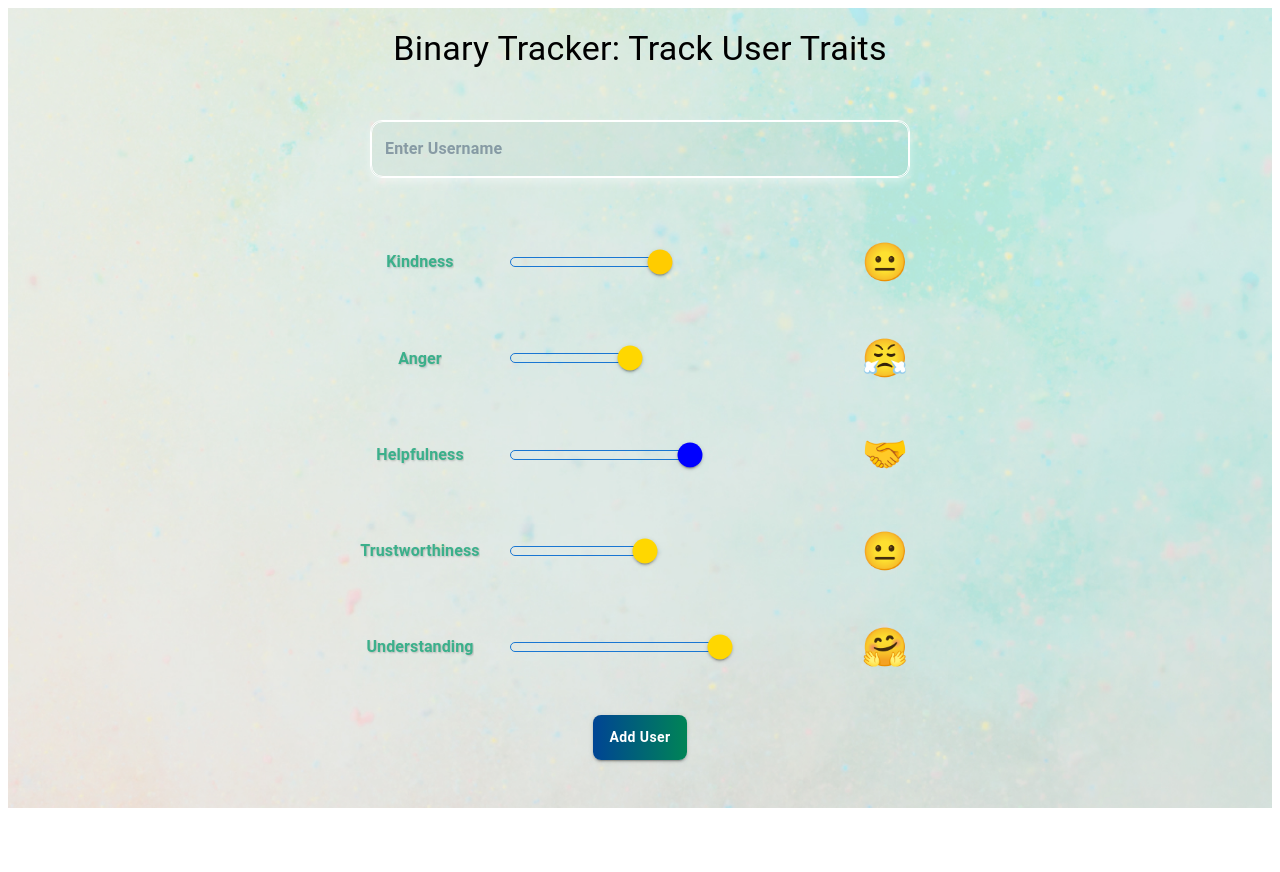
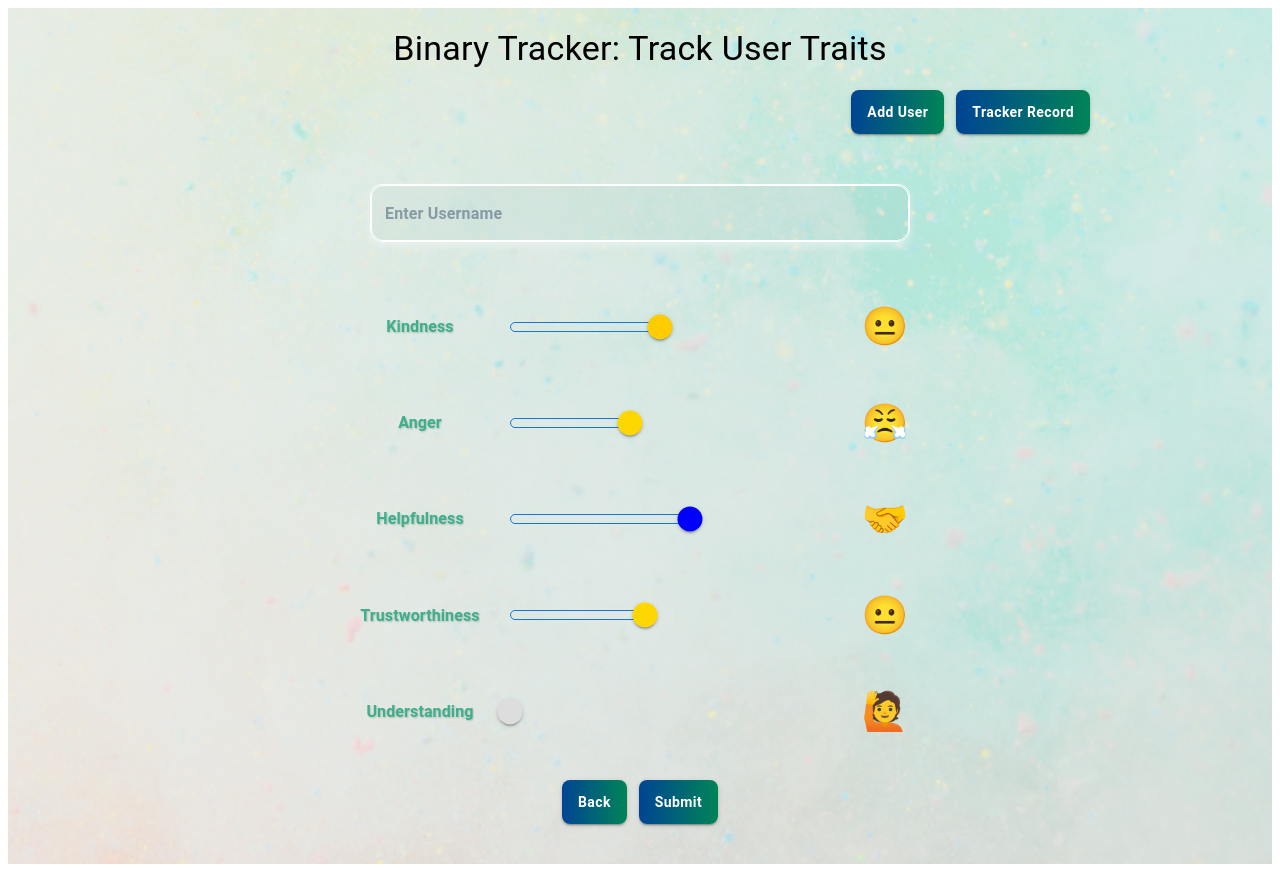
Before and after one commit to HanoodTunio/living-with-bpd, a React (Vite) app in the folder front-end/: page / in a window 1280 px wide. Both pictures are taken after a click on the button "Add User". Before the commit the page ends 816 px from the top, so only its background shows below. Built offline with nearby package versions, Linux system fonts and the light colour scheme.

Commit message:
Added dummy table of the Binary Tracker

```diff
--- a/front-end/src/pages/BinaryTrakerPage.jsx
+++ b/front-end/src/pages/BinaryTrakerPage.jsx
@@ -1,17 +1,31 @@
 import React, { useState } from "react";
-import { Box, Typography, Modal } from "@mui/material";
+import {
+  Box,
+  Typography,
+  Modal,
+  Table,
+  TableBody,
+  TableCell,
+  TableContainer,
+  TableHead,
+  TableRow,
+  Paper,
+  IconButton,
+} from "@mui/material";
 import EmojiSlider from "../components/common/BinaryTracker/EmojiSlider";
 import CustomButton from "../components/common/CustomButton/CustomButton";
 import Field from "../components/common/Field/Field";
+import DeleteIcon from "@mui/icons-material/Delete"; // Import the Delete icon
 
 const BinaryTrackerPage = () => {
   const [username, setUsername] = useState("");
-  const [sliderValues, setSliderValues] = useState([50, 40, 60, 45, 70]);
+  const [sliderValues, setSliderValues] = useState([50, 40, 60, 45]); // Removed the 5th slider (Work Ethic)
   const [userData, setUserData] = useState([]);
   const [isUserAdding, setIsUserAdding] = useState(false);
   const [openModal, setOpenModal] = useState(false);
   const [modalAverage, setModalAverage] = useState(0);
   const [feedbackProvided, setFeedbackProvided] = useState(false);
+  const [showTable, setShowTable] = useState(false); // To toggle table visibility
 
   // Calculate the average of slider values
   const calculateAverage = (values) => {
@@ -39,7 +53,7 @@ const BinaryTrackerPage = () => {
       const newUser = { username, traits: sliderValues };
       setUserData((prevData) => [...prevData, newUser]);
       setUsername("");
-      setSliderValues([50, 40, 60, 45, 70]);
+      setSliderValues([50, 40, 60, 45]); // Reset the sliders
       setIsUserAdding(false);
 
       // Calculate the average before opening modal
@@ -59,6 +73,13 @@ const BinaryTrackerPage = () => {
     setFeedbackProvided(false); // Reset feedback state when closing modal
   };
 
+  // Delete user function
+  const handleDeleteUser = (usernameToDelete) => {
+    setUserData((prevData) =>
+      prevData.filter((user) => user.username !== usernameToDelete)
+    );
+  };
+
   // Define modal style
   const modalStyle = {
     position: "absolute",
@@ -73,6 +94,26 @@ const BinaryTrackerPage = () => {
     zIndex: 1300,
   };
 
+  // Toggle table visibility on "Tracker Record" click
+  const handleTrackerRecordClick = () => {
+    setShowTable(true);
+    setIsUserAdding(false); // Hide the form when showing the table
+  };
+
+  // Back button functionality
+  const handleBackButton = () => {
+    setIsUserAdding(false); // Reset state to show the initial buttons
+    setUsername(""); // Reset form data
+    setSliderValues([50, 40, 60, 45]); // Reset slider values
+    setShowTable(false); // Close the table if it's open
+  };
+
+  // Handle "Add User" from the table to show the user form
+  const handleAddUserFromTable = () => {
+    setShowTable(false); // Hide the table
+    setIsUserAdding(true); // Show the user tracker form
+  };
+
   return (
     <Box sx={{ padding: "20px", maxWidth: "900px", margin: "0 auto" }}>
       <Typography
@@ -83,37 +124,54 @@ const BinaryTrackerPage = () => {
       </Typography>
 
       <Box sx={{ marginBottom: "20px", textAlign: "center" }}>
-        {!isUserAdding ? (
-          <>
+        {/* Always show buttons at the top */}
         <Box
           sx={{
             display: "flex",
             justifyContent: "flex-end",
             gap: "12px",
+            marginBottom: "20px", // To give space between buttons and form/table
           }}
         >
+          {!showTable && (
+            <>
               <CustomButton
                 text="Add User"
-                onClick={() => setIsUserAdding(true)}
+                onClick={() => setIsUserAdding(true)} // Show form when adding user
               />
               <CustomButton
                 text="Tracker Record"
-                //onClick={handleTrackerRecord}
+                onClick={handleTrackerRecordClick} // Show table when viewing record
               />
+            </>
+          )}
+          {showTable && (
+            <>
+              <CustomButton
+                text="Back"
+                onClick={handleBackButton} // Show back button to go back
+              />
+              <CustomButton
+                text="Add User"
+                onClick={handleAddUserFromTable} // Add user from table to form
+              />
+            </>
+          )}
         </Box>
-          </>
-        ) : (
+
+        {isUserAdding && !showTable ? (
           <>
+            {/* User form */}
             <Box
               sx={{
                 marginTop: "50px",
                 marginBottom: "30px",
                 width: "60%",
-                display: "flex", // Enable flexbox
-                justifyContent: "center", // Center horizontally
-                alignItems: "center", // Center vertically (optional, but helps in case there's any vertical gap)
-                marginLeft: "auto", // Optional: ensures the Box itself is centered in its parent container
-                marginRight: "auto", // Optional: ensures the Box itself is centered in its parent container
+                display: "flex",
+                justifyContent: "center",
+                alignItems: "center",
+                marginLeft: "auto",
+                marginRight: "auto",
               }}
             >
               <Field
@@ -128,7 +186,7 @@ const BinaryTrackerPage = () => {
               <EmojiSlider
                 title="Kindness"
                 value={sliderValues[0]}
-                onValueChange={(newValue) => handleSliderChange(0, newValue)} // Pass function to handle value change
+                onValueChange={(newValue) => handleSliderChange(0, newValue)}
                 emojiRanges={[
                   { range: [0, 20], emoji: "😡", color: "#FF6347" },
                   { range: [21, 40], emoji: "😤", color: "#FF4500" },
@@ -142,7 +200,7 @@ const BinaryTrackerPage = () => {
               <EmojiSlider
                 title="Anger"
                 value={sliderValues[1]}
-                onValueChange={(newValue) => handleSliderChange(1, newValue)} // Pass function to handle value change
+                onValueChange={(newValue) => handleSliderChange(1, newValue)}
                 emojiRanges={[
                   { range: [0, 20], emoji: "🧘", color: "#00FF00" },
                   { range: [21, 40], emoji: "😐", color: "#FFD700" },
@@ -156,7 +214,7 @@ const BinaryTrackerPage = () => {
               <EmojiSlider
                 title="Helpfulness"
                 value={sliderValues[2]}
-                onValueChange={(newValue) => handleSliderChange(2, newValue)} // Pass function to handle value change
+                onValueChange={(newValue) => handleSliderChange(2, newValue)}
                 emojiRanges={[
                   { range: [0, 20], emoji: "🙅", color: "#FF6347" },
                   { range: [21, 40], emoji: "😐", color: "#FFD700" },
@@ -170,7 +228,7 @@ const BinaryTrackerPage = () => {
               <EmojiSlider
                 title="Trustworthiness"
                 value={sliderValues[3]}
-                onValueChange={(newValue) => handleSliderChange(3, newValue)} // Pass function to handle value change
+                onValueChange={(newValue) => handleSliderChange(3, newValue)}
                 emojiRanges={[
                   { range: [0, 20], emoji: "👀", color: "#FF6347" },
                   { range: [21, 40], emoji: "🙄", color: "#FF4500" },
@@ -184,26 +242,71 @@ const BinaryTrackerPage = () => {
               <EmojiSlider
                 title="Understanding"
                 value={sliderValues[4]}
-                onValueChange={(newValue) => handleSliderChange(4, newValue)} // Pass function to handle value change
+                onValueChange={(newValue) => handleSliderChange(4, newValue)} // Handling slider value change
                 emojiRanges={[
-                  { range: [0, 20], emoji: "❌", color: "#FF6347" },
-                  { range: [21, 40], emoji: "😐", color: "#FF4500" },
-                  { range: [41, 60], emoji: "🤗", color: "#00FF00" },
-                  { range: [61, 80], emoji: "🙌", color: "#FFD700" },
-                  { range: [81, 100], emoji: "✨", color: "#00BFFF" },
+                  { range: [0, 20], emoji: "🤔", color: "#FF6347" },
+                  { range: [21, 40], emoji: "😐", color: "#FFD700" },
+                  { range: [41, 60], emoji: "🙋", color: "#4CAF50" },
+                  { range: [61, 80], emoji: "🧠", color: "#00BFFF" },
+                  { range: [81, 100], emoji: "💡", color: "#FFD700" },
                 ]}
                 sliderWidth={300}
                 thumbSize={25}
               />
             </Box>
 
-            <Box sx={{ textAlign: "center" }}>
-              <CustomButton text="Add User" onClick={handleAddUser} />
+            <Box
+              sx={{ display: "flex", justifyContent: "center", gap: "12px" }}
+            >
+              <CustomButton text="Back" onClick={handleBackButton} />
+              <CustomButton text="Submit" onClick={handleAddUser} />
             </Box>
           </>
+        ) : showTable ? (
+          <>
+            {/* Render the table */}
+            <TableContainer component={Paper}>
+              <Table>
+                <TableHead>
+                  <TableRow>
+                    <TableCell>Username</TableCell>
+                    <TableCell>Kindness</TableCell>
+                    <TableCell>Anger</TableCell>
+                    <TableCell>Helpfulness</TableCell>
+                    <TableCell>Trustworthiness</TableCell>
+                    <TableCell>Average</TableCell>
+                    <TableCell>Action</TableCell>
+                  </TableRow>
+                </TableHead>
+                <TableBody>
+                  {userData.map((user, index) => (
+                    <TableRow key={index}>
+                      <TableCell>{user.username}</TableCell>
+                      <TableCell>{user.traits[0]}</TableCell>
+                      <TableCell>{user.traits[1]}</TableCell>
+                      <TableCell>{user.traits[2]}</TableCell>
+                      <TableCell>{user.traits[3]}</TableCell>
+                      <TableCell>{calculateAverage(user.traits)}</TableCell>
+                      <TableCell>
+                        <IconButton
+                          color="error"
+                          onClick={() => handleDeleteUser(user.username)}
+                        >
+                          <DeleteIcon />
+                        </IconButton>
+                      </TableCell>
+                    </TableRow>
+                  ))}
+                </TableBody>
+              </Table>
+            </TableContainer>
+          </>
+        ) : (
+          <></>
         )}
       </Box>
 
+      {/* Modal */}
       <Modal
         open={openModal}
         onClose={handleCloseModal}
@@ -211,21 +314,13 @@ const BinaryTrackerPage = () => {
         aria-describedby="modal-description"
       >
         <Box sx={modalStyle}>
-          <Typography variant="h6" id="modal-title">
-            Feedback Submitted!
+          <Typography id="modal-title" variant="h6">
+            Feedback Submitted
           </Typography>
-          <Typography
-            variant="body1"
-            id="modal-description"
-            sx={{ marginTop: "10px" }}
-          >
-            The calculated average score is: {modalAverage}%
+          <Typography id="modal-description" sx={{ mt: 2 }}>
+            Average Score: {modalAverage}
           </Typography>
-          <CustomButton
-            text="Close"
-            onClick={handleCloseModal}
-            sx={{ marginTop: "20px" }}
-          />
+          <CustomButton text="Close" onClick={handleCloseModal} />
         </Box>
       </Modal>
     </Box>
```
Lines whose indentation alone changed are shown as unchanged.
